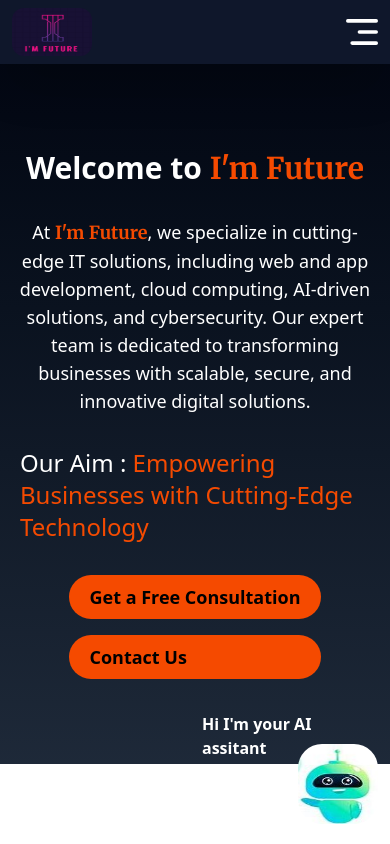
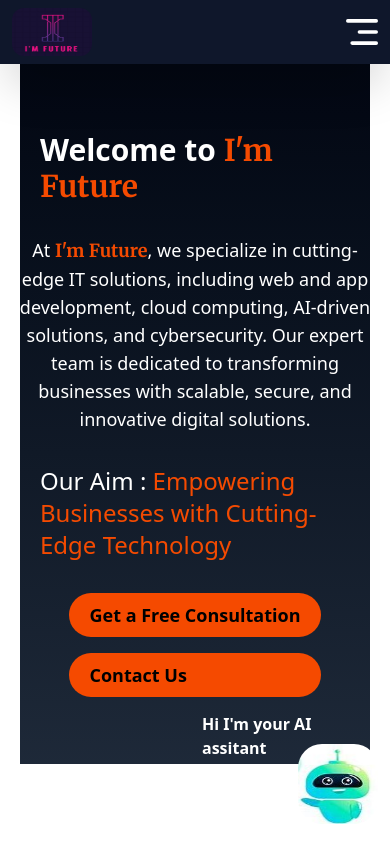
Before and after one commit to nandit9893/website-template, a React (Vite) app in the folder template-1/: page / in a window 390 px wide. Built offline with nearby package versions, Linux system fonts and the light colour scheme.

Commit message:
Update Home.jsx

```diff
--- a/template-1/src/Pages/Home.jsx
+++ b/template-1/src/Pages/Home.jsx
@@ -6,7 +6,7 @@
   const [activeChat, setActiveChat] = useState(false);
 
   return (
-    <div id="home" className="flex flex-col items-center justify-center sm:p-0 p-5 mx-auto sm:h-[600px] h-[700px] bg-gradient-to-b from-gray-950 to-gray-800 gap-8 relative">
+    <div id="home" className="flex flex-col sm:w-full w-[350px] items-center justify-center sm:p-0 p-5 mx-auto sm:h-[600px] h-[700px] bg-gradient-to-b from-gray-950 to-gray-800 gap-8 relative">
       <p className="text-white sm:text-7xl text-3xl font-semibold">Welcome to <span className="text-orange-600" style={{ fontFamily: "Merriweather, serif", fontWeight: 600, fontStyle: "medium" }}>I'm Future</span></p>
       <p className="sm:text-2xl text-lg text-white text-center sm:w-[1000px] w-96 sm:p-0 px-4">At <span className="text-orange-600" style={{ fontFamily: "Merriweather, serif", fontWeight: 600, fontStyle: "medium" }}>I'm Future</span>, we specialize in cutting-edge IT solutions,
         including web and app development, cloud computing, AI-driven solutions,
```
